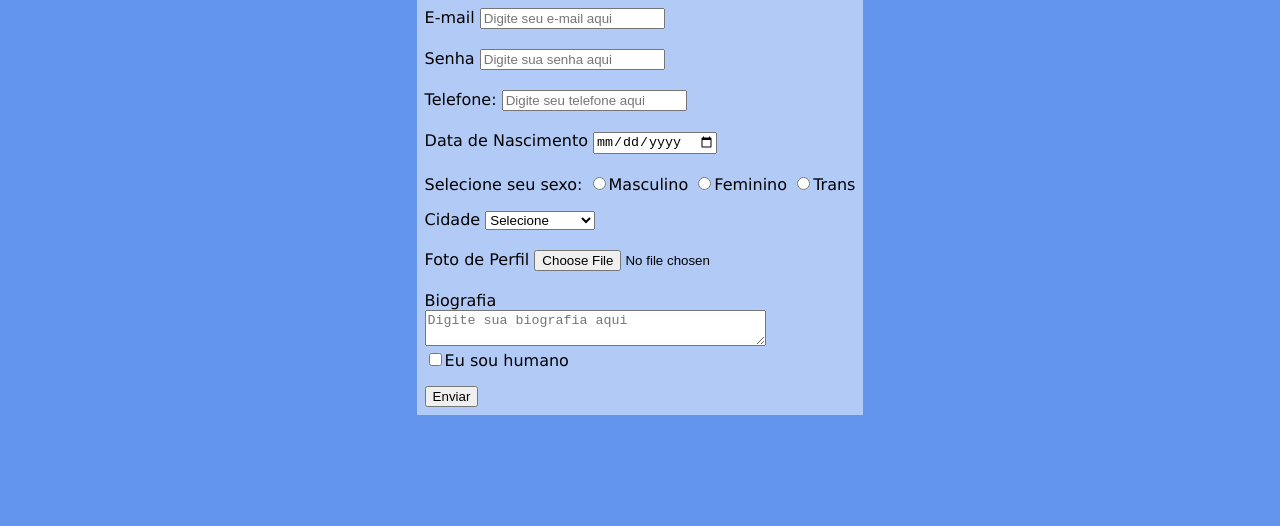
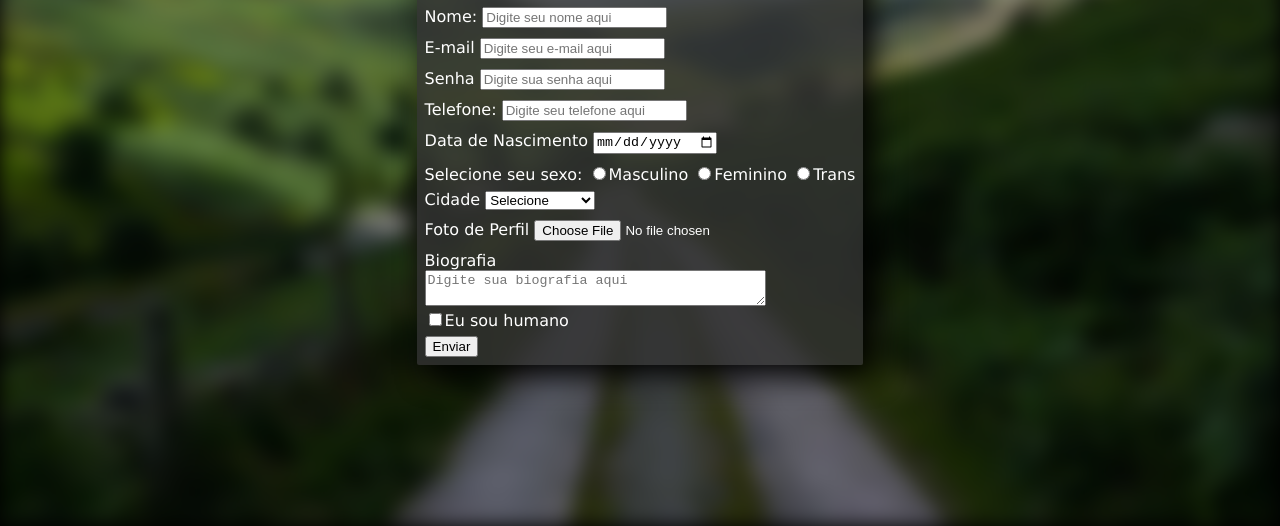
Before and after one commit to aagrbpp/form, a plain HTML site: page index.html in a window 1280 px wide. Shown: the part 274-800 px from the top of the page. Drawn offline with Linux system fonts and the light colour scheme.

Commit message:
Visual update in the background

```diff
--- a/index.html
+++ b/index.html
@@ -7,7 +7,8 @@
     <title>Formulário</title>
 </head>
 <body>
-    <div id="container">
+    <div class="background-image"></div>
+    <div id="centralize">
         <div id="form">
             <h1>Meu Formulário</h1>
             <form action="" method="POST" enctype="multipart/form-data" accept-charset="UTF-8">
@@ -60,7 +61,7 @@
                     <textarea name="biografia" cols="40" rows="2" placeholder="Digite sua biografia aqui" required="required"></textarea>
                 </div>
                 <div>
-                    <label for="humano"><input type="checkbox" name="humano" id="h">Eu sou humano</label>
+                    <label for="humano"><input type="checkbox" name="humano" class="switch" id="h">Eu sou humano</label>
                 </div>
                 <button type="submit" name="enviar">Enviar</button>
             </form>
--- a/style.css
+++ b/style.css
@@ -1,16 +1,35 @@
 body{
-    background-color: cornflowerblue;
+    background-color: black;
     margin: 0px;
     font-family: Verdana, Geneva, Tahoma, sans-serif;
 }
 
-#container{
+.background-image{
+    width: 100vw;
+    height: 100vh;
+    background-image: url(background.jpg);
+    position: relative;
+    filter: blur(7px);
+    -webkit-filter: blur(10px);
+    /*Plano de fundo responsivo*/
+    background-attachment: fixed;
+    background-size: cover;
+    background-repeat: no-repeat;
+    background-position: center center;
+}
+
+#centralize{
+    /*Centralizar a div*/
     width: 100vw;
     height: 100vh;
     display: flex;
     flex-direction: column;
     justify-content: center;
     align-items: center;
+    /*Sobrepor ao .background-image*/
+    position: absolute;
+    top: 0;
+    left: 0;
 }
 
 h1{
@@ -18,10 +37,13 @@ h1{
 }
 
 #form{
+    border-radius: 2px;
+    color: white;
     padding: 0.5em;
-    background-color: rgb(255, 255, 255, 0.5);
+    background-color: rgb(50, 50, 50, 0.8);
+    box-shadow: 10px 10px 30px black;
 }
 
 input, select{
-    margin-bottom: 20px;
+    margin-bottom: 10px;
 }
```
Also changed, not shown: background.jpg (added).
